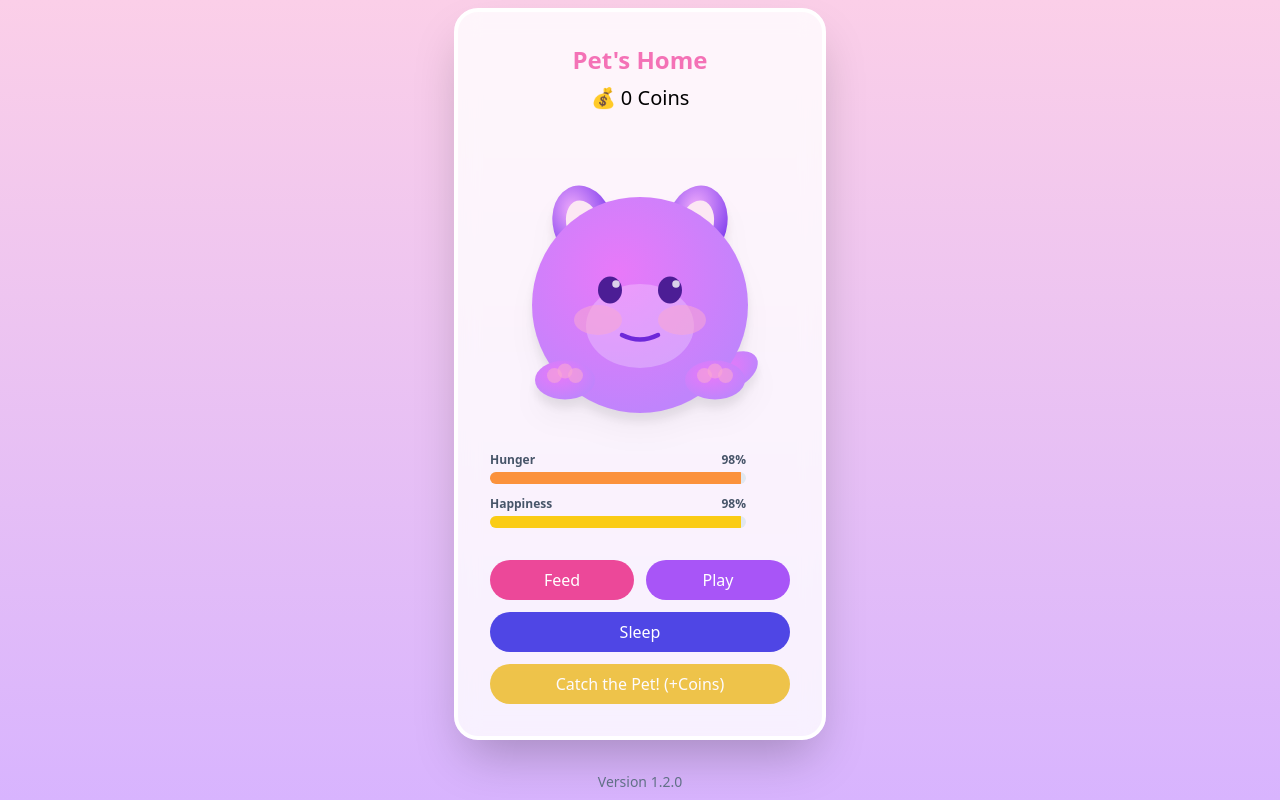
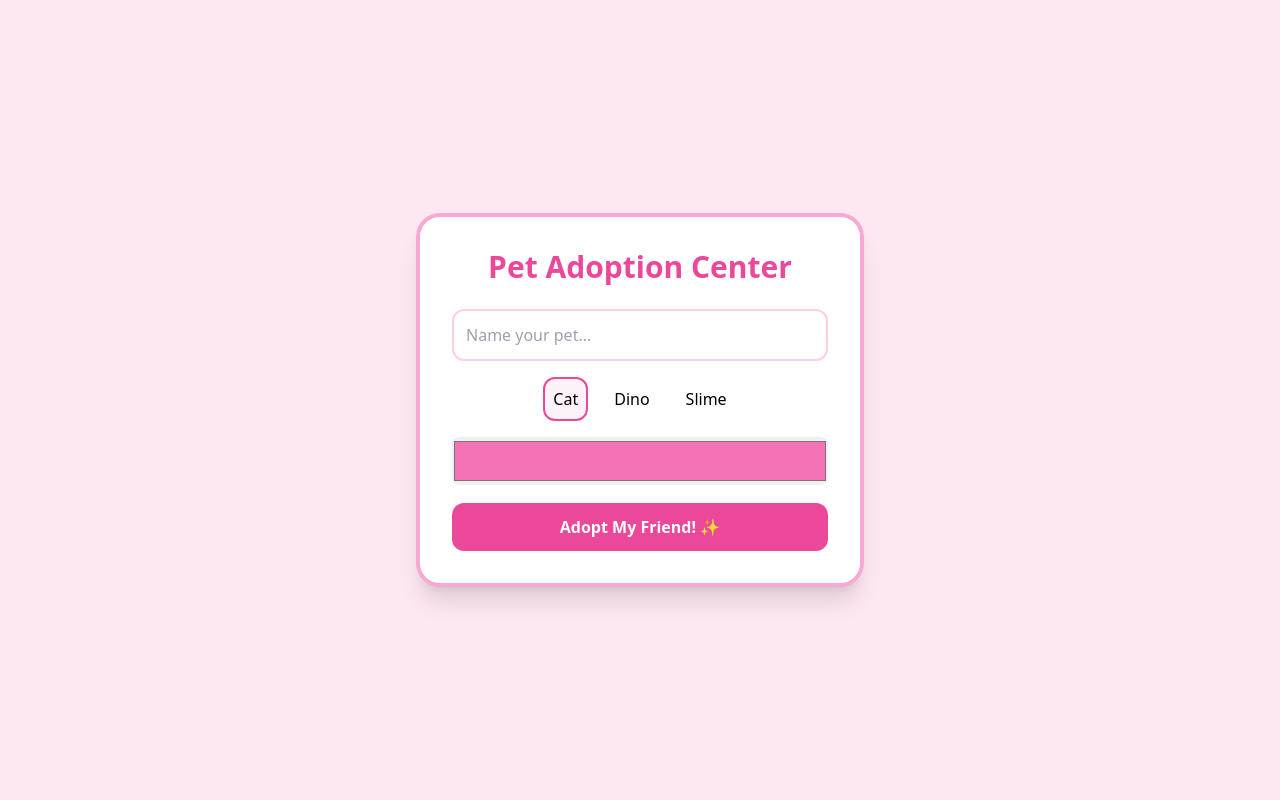
Before and after one commit to alexsgittyhub/my-pixel-pet, a React (Vite) app: page / in a window 1280 px wide. Built offline with nearby package versions, Linux system fonts and the light colour scheme.

Commit message:
Refactor state management and game logic in App

```diff
--- a/src/App.jsx
+++ b/src/App.jsx
@@ -3,111 +3,139 @@ import { version } from '../package.json';
 import PixelPet from './PixelPet';
 
 const App = () => {
-  // Load initial state from LocalStorage or use defaults
-  const [savedData, setSavedData] = useState(() => {
-    const local = localStorage.getItem('pixel-pet-data');
-    return local ? JSON.parse(local) : {
-      name: 'Pet',
-      type: 'cat',
-      color: '#f472b6',
-      coins: 0,
-      inventory: []
-    };
+  // 1. STATE MANAGEMENT (Loaded from LocalStorage)
+  const [petData, setPetData] = useState(() => {
+    const saved = localStorage.getItem('pixel-pet-v2');
+    return saved ? JSON.parse(saved) : null; // null means show Adoption Center
   });
 
   const [hunger, setHunger] = useState(100);
   const [happiness, setHappiness] = useState(100);
   const [isSleeping, setIsSleeping] = useState(false);
   const [gameMode, setGameMode] = useState(false);
-  const [activeAccessory, setActiveAccessory] = useState(null);
 
-  // Persistence: Save data whenever name, coins, or items change
+  // Adoption Form State
+  const [formName, setFormName] = useState('');
+  const [formType, setFormType] = useState('cat');
+  const [formColor, setFormColor] = useState('#f472b6');
+
+  // 2. PERSISTENCE
   useEffect(() => {
-    localStorage.setItem('pixel-pet-data', JSON.stringify(savedData));
-  }, [savedData]);
+    if (petData) {
+      localStorage.setItem('pixel-pet-v2', JSON.stringify(petData));
+    }
+  }, [petData]);
 
-  // Decay Logic
+  // 3. GAME LOGIC (Hunger/Happiness Decay)
   useEffect(() => {
     const timer = setInterval(() => {
-      if (!isSleeping) {
-        setHunger(prev => Math.max(0, prev - 2));
-        setHappiness(prev => Math.max(0, prev - 2));
+      if (!isSleeping && petData) {
+        setHunger(h => Math.max(0, h - 2));
+        setHappiness(hp => Math.max(0, hp - 2));
       }
     }, 3000);
     return () => clearInterval(timer);
-  }, [isSleeping]);
+  }, [isSleeping, petData]);
 
-  // Audio Helper (Web Audio API - no files needed!)
-  const playSound = (freq1, freq2) => {
+  // 4. AUDIO (Web Audio API)
+  const playSound = (f1, f2) => {
     const ctx = new (window.AudioContext || window.webkitAudioContext)();
     const osc = ctx.createOscillator();
-    const gain = ctx.createGain();
-    osc.connect(gain);
-    gain.connect(ctx.destination);
-    osc.frequency.setValueAtTime(freq1, ctx.currentTime);
-    osc.frequency.exponentialRampToValueAtTime(freq2, ctx.currentTime + 0.1);
-    gain.gain.setValueAtTime(0.1, ctx.currentTime);
-    gain.gain.exponentialRampToValueAtTime(0.01, ctx.currentTime + 0.1);
-    osc.start();
-    osc.stop(ctx.currentTime + 0.1);
+    const g = ctx.createGain();
+    osc.connect(g); g.connect(ctx.destination);
+    osc.frequency.setValueAtTime(f1, ctx.currentTime);
+    osc.frequency.exponentialRampToValueAtTime(f2, ctx.currentTime + 0.1);
+    g.gain.setValueAtTime(0.1, ctx.currentTime);
+    g.gain.exponentialRampToValueAtTime(0.01, ctx.currentTime + 0.1);
+    osc.start(); osc.stop(ctx.currentTime + 0.1);
   };
 
-  const handleAction = (type) => {
-    if (type === 'feed') {
-      setHunger(prev => Math.min(100, prev + 15));
-      playSound(200, 400);
-    } else {
-      setHappiness(prev => Math.min(100, prev + 15));
-      playSound(400, 600);
-    }
+  const handleAdopt = (e) => {
+    e.preventDefault();
+    if (!formName) return;
+    setPetData({
+      name: formName,
+      type: formType,
+      color: formColor,
+      coins: 0,
+      accessories: []
+    });
+    playSound(400, 800);
   };
 
-  const startMiniGame = () => {
-    setGameMode(true);
-    setTimeout(() => {
-      setGameMode(false);
-      // Award coins based on play
-      setSavedData(prev => ({ ...prev, coins: prev.coins + 20 }));
-      playSound(800, 1200); // Cha-ching!
-    }, 5000);
-  };
+  // ADOPTION CENTER UI
+  if (!petData) {
+    return (
+      <div className="min-h-screen bg-pink-100 flex items-center justify-center p-4">
+        <div className="bg-white p-8 rounded-3xl shadow-xl max-w-md w-full border-4 border-pink-300 text-center">
+          <h1 className="text-3xl font-bold text-pink-500 mb-6">Pet Adoption Center</h1>
+          <form onSubmit={handleAdopt} className="space-y-4">
+            <input
+              type="text" placeholder="Name your pet..."
+              className="w-full p-3 border-2 border-pink-200 rounded-xl focus:outline-pink-400"
+              value={formName} onChange={(e) => setFormName(e.target.value)}
+            />
+            <div className="flex justify-center gap-4">
+              {['cat', 'dino', 'slime'].map(t => (
+                <button
+                  key={t} type="button" onClick={() => setFormType(t)}
+                  className={`p-2 rounded-xl border-2 transition ${formType === t ? 'border-pink-500 bg-pink-50' : 'border-transparent'}`}
+                >
+                  <span className="capitalize">{t}</span>
+                </button>
+              ))}
+            </div>
+            <input
+              type="color" className="w-full h-12 rounded-lg cursor-pointer"
+              value={formColor} onChange={(e) => setFormColor(e.target.value)}
+            />
+            <button className="w-full bg-pink-500 text-white font-bold py-3 rounded-xl hover:bg-pink-600">Adopt My Friend! ✨</button>
+          </form>
+        </div>
+      </div>
+    );
+  }
 
+  // MAIN GAME UI
   return (
-    <div className={`min-h-screen flex flex-col items-center justify-center transition-all duration-500 ${isSleeping ? 'bg-slate-900' : 'bg-gradient-to-b from-pink-200 to-purple-300'}`}>
-      <div className="bg-white/80 backdrop-blur-md p-8 rounded-3xl shadow-2xl text-center border-4 border-white">
-        <h1 className="text-2xl font-bold mb-2" style={{ color: savedData.color }}>{savedData.name}'s Home</h1>
-        <div className="text-xl mb-4">💰 {savedData.coins} Coins</div>
-
-        <div className={`relative transition-transform ${gameMode ? 'animate-bounce cursor-pointer' : ''}`} onClick={() => gameMode && setSavedData(prev => ({...prev, coins: prev.coins + 5}))}>
-           <PixelPet type={savedData.type} color={savedData.color} mood={(hunger + happiness) / 2} accessory={activeAccessory} />
-           {isSleeping && <div className="absolute -top-4 right-0 text-2xl animate-pulse">💤</div>}
+    <div className={`min-h-screen flex flex-col items-center justify-center transition-all ${isSleeping ? 'bg-slate-900' : 'bg-gradient-to-b from-blue-100 to-purple-200'}`}>
+      <div className="bg-white/90 p-8 rounded-3xl shadow-2xl text-center border-4 border-white w-80">
+        <div className="flex justify-between items-center mb-4">
+           <span className="font-bold text-slate-600">{petData.name}</span>
+           <span className="bg-yellow-100 px-3 py-1 rounded-full text-sm font-bold">💰 {petData.coins}</span>
         </div>
 
-        {/* Stats Section */}
-        <div className="mt-6 space-y-3 w-64">
+        <div
+          className={`relative transition-all ${gameMode ? 'animate-bounce cursor-crosshair' : ''}`}
+          onClick={() => gameMode && setPetData(p => ({...p, coins: p.coins + 5}))}
+        >
+          <PixelPet type={petData.type} color={petData.color} mood={(hunger + happiness) / 2} />
+          {isSleeping && <div className="absolute top-0 right-0 animate-bounce text-2xl">💤</div>}
+        </div>
+
+        <div className="mt-6 space-y-4">
           <StatBar label="Hunger" value={hunger} color="bg-orange-400" />
           <StatBar label="Happiness" value={happiness} color="bg-yellow-400" />
         </div>
 
-        {/* Buttons */}
-        <div className="mt-8 grid grid-cols-2 gap-3">
-          <button onClick={() => handleAction('feed')} className="bg-pink-500 text-white px-4 py-2 rounded-full hover:scale-105 active:scale-95 transition">Feed</button>
-          <button onClick={() => handleAction('play')} className="bg-purple-500 text-white px-4 py-2 rounded-full hover:scale-105 active:scale-95 transition">Play</button>
-          <button onClick={() => setIsSleeping(!isSleeping)} className="bg-indigo-600 text-white px-4 py-2 rounded-full col-span-2">{isSleeping ? 'Wake Up' : 'Sleep'}</button>
-          <button onClick={startMiniGame} className="bg-yellow-500 text-white px-4 py-2 rounded-full col-span-2 animate-pulse">Catch the Pet! (+Coins)</button>
+        <div className="mt-8 grid grid-cols-2 gap-2">
+          <button onClick={() => { setHunger(h => Math.min(100, h+15)); playSound(300, 500); }} className="bg-pink-400 text-white p-2 rounded-xl">Feed</button>
+          <button onClick={() => { setHappiness(h => Math.min(100, h+15)); playSound(500, 700); }} className="bg-purple-400 text-white p-2 rounded-xl">Play</button>
+          <button onClick={() => setIsSleeping(!isSleeping)} className="col-span-2 bg-slate-700 text-white p-2 rounded-xl">{isSleeping ? 'Wake Up' : 'Sleep'}</button>
+          <button onClick={() => { setGameMode(true); setTimeout(() => setGameMode(false), 8000); }} className="col-span-2 bg-yellow-500 text-white p-2 rounded-xl font-bold animate-pulse">Catch the Pet! (Game)</button>
+          <button onClick={() => { localStorage.clear(); window.location.reload(); }} className="col-span-2 text-xs text-slate-400 mt-4 underline">Reset All Data</button>
         </div>
       </div>
-
-      <footer className="mt-8 text-slate-500 text-sm">Version {version}</footer>
+      <footer className="mt-4 text-slate-400 text-xs text-center">Version {version}</footer>
     </div>
   );
 };
 
 const StatBar = ({ label, value, color }) => (
   <div className="w-full">
-    <div className="flex justify-between text-xs mb-1 font-bold text-slate-600"><span>{label}</span><span>{value}%</span></div>
-    <div className="w-full bg-slate-200 rounded-full h-3 overflow-hidden">
-      <div className={`h-full transition-all duration-1000 ${color}`} style={{ width: `${value}%` }}></div>
+    <div className="flex justify-between text-[10px] font-bold text-slate-500 uppercase"><span>{label}</span><span>{value}%</span></div>
+    <div className="w-full bg-slate-100 rounded-full h-2 mt-1">
+      <div className={`h-full rounded-full transition-all duration-500 ${color}`} style={{ width: `${value}%` }}></div>
     </div>
   </div>
 );
```
